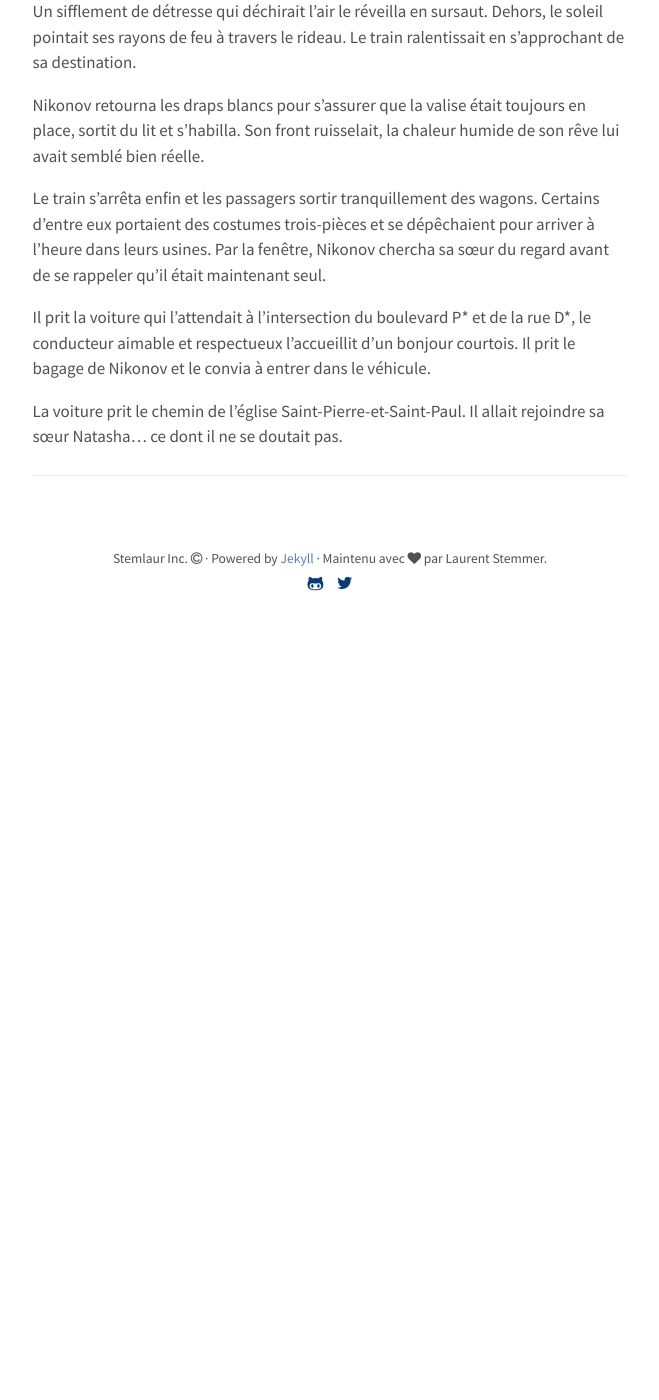
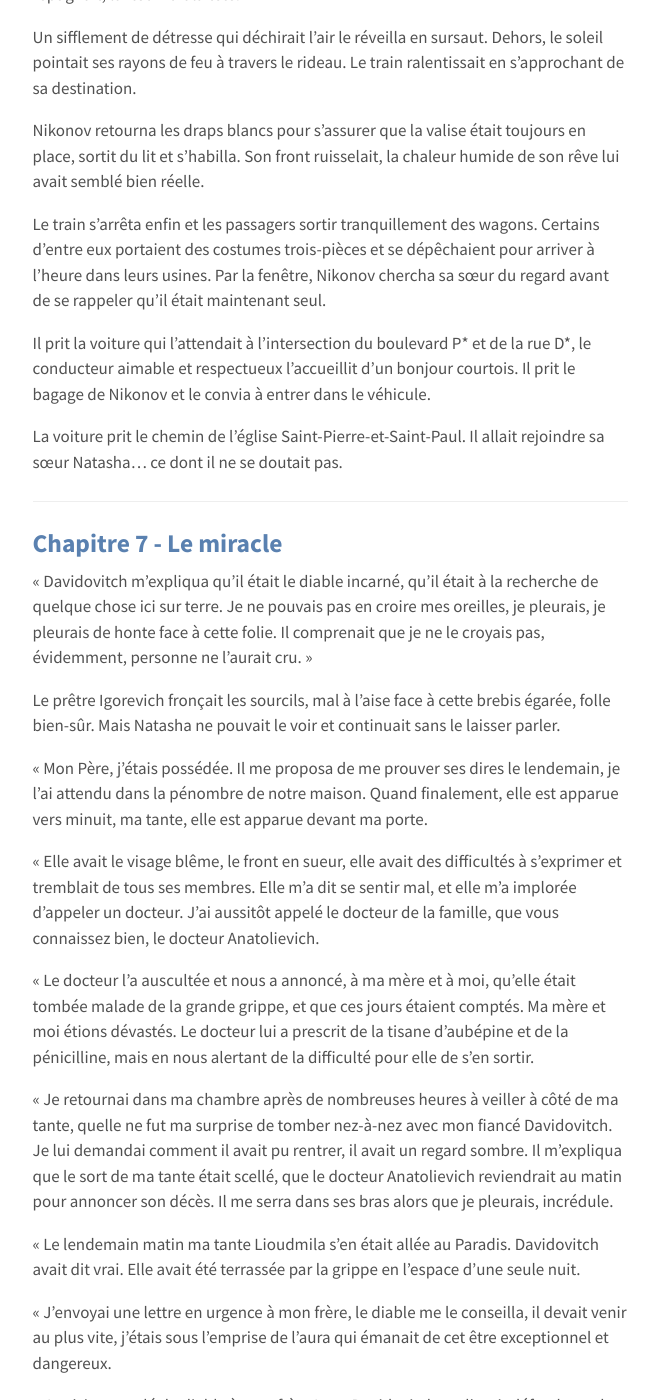
Before and after one commit to stemlaur/stemlaur.github.io, a Jekyll site: the page built from blog/_posts/2020/08/2020-08-19-nikonov-deuxieme-partie.md, in a window 1280 px wide and 1400 px high, scrolled down 9251 px. Shown: the whole window, without its empty margins (310-969 px from the left). Built offline with Jekyll 4.4.1, drawn with Linux system fonts in a browser that asks for light colours; a script that is not in the unit is left out; before the commit the page ends 9881 px from its top, so only the background shows below that; some of the changed text lies outside the part shown.

Commit message:
NOUVELLE | Nikonov - Deuxième partie - Chapitre 7

```diff
--- a/blog/_posts/2020/08/2020-08-19-nikonov-deuxieme-partie.md
+++ b/blog/_posts/2020/08/2020-08-19-nikonov-deuxieme-partie.md
@@ -19,6 +19,7 @@ image: /assets/images/posts/nikonov-2.jpg
     <li><a href="#nikonov-2-chapitre-4">Chapitre 4 - La lettre (2)</a></li>
     <li><a href="#nikonov-2-chapitre-5">Chapitre 5 - Les fiançailles</a></li>
     <li><a href="#nikonov-2-chapitre-6">Chapitre 6 - Le cauchemar</a></li>
+    <li><a href="#nikonov-2-chapitre-7">Chapitre 7 - Le miracle</a></li>
 </ul>
 
 ---
@@ -198,4 +199,41 @@ Il prit la voiture qui l’attendait à l’intersection du boulevard P* et de l
 
 La voiture prit le chemin de l’église Saint-Pierre-et-Saint-Paul. Il allait rejoindre sa sœur Natasha… ce dont il ne se doutait pas.
 
+
 ---
+
+<h2 id="nikonov-2-chapitre-7"><a href="#nikonov-2-chapitre-7">Chapitre 7 - Le miracle</a></h2>
+
+« Davidovitch m’expliqua qu’il était le diable incarné, qu’il était à la recherche de quelque chose ici sur terre. Je ne pouvais pas en croire mes oreilles, je pleurais, je pleurais de honte face à cette folie. Il comprenait que je ne le croyais pas, évidemment, personne ne l’aurait cru. »
+
+Le prêtre Igorevich fronçait les sourcils, mal à l’aise face à cette brebis égarée, folle bien-sûr. Mais Natasha ne pouvait le voir et continuait sans le laisser parler.
+
+« Mon Père, j’étais possédée. Il me proposa de me prouver ses dires le lendemain, je l’ai attendu dans la pénombre de notre maison. Quand finalement, elle est apparue vers minuit, ma tante, elle est apparue devant ma porte.
+
+« Elle avait le visage blême, le front en sueur, elle avait des difficultés à s’exprimer et tremblait de tous ses membres. Elle m’a dit se sentir mal, et elle m’a implorée d’appeler un docteur. J’ai aussitôt appelé le docteur de la famille, que vous connaissez bien, le docteur Anatolievich.
+
+« Le docteur l’a auscultée et nous a annoncé, à ma mère et à moi, qu’elle était tombée malade de la grande grippe, et que ces jours étaient comptés. Ma mère et moi étions dévastés. Le docteur lui a prescrit de la tisane d’aubépine et de la pénicilline, mais en nous alertant de la difficulté pour elle de s’en sortir.
+
+« Je retournai dans ma chambre après de nombreuses heures à veiller à côté de ma tante, quelle ne fut ma surprise de tomber nez-à-nez avec mon fiancé Davidovitch. Je lui demandai comment il avait pu rentrer, il avait un regard sombre. Il m’expliqua que le sort de ma tante était scellé, que le docteur Anatolievich reviendrait au matin pour annoncer son décès. Il me serra dans ses bras alors que je pleurais, incrédule.
+
+« Le lendemain matin ma tante Lioudmila s’en était allée au Paradis. Davidovitch avait dit vrai. Elle avait été terrassée par la grippe en l’espace d’une seule nuit.
+
+« J’envoyai une lettre en urgence à mon frère, le diable me le conseilla, il devait venir au plus vite, j’étais sous l’emprise de l’aura qui émanait de cet être exceptionnel et dangereux.
+
+« Je n’ai pas parlé du diable à mon frère Ivan, Davidovitch me l’avait défendu et, de toute façon, il m’aurait pris pour une folle. Nous avons tous les deux assisté aux derniers instants de ma mère. Et je n’ai plus revu Davidovitch pendant des semaines.
+
+« C’est il y a quelques jours qu’il est réapparu dans ma vie, mon père, il est venu dans ma chambre une nouvelle fois pour que j’aille lui chercher ce qu’il a appelé l'artefact dans cette église de Saint-Pierre-et-Saint-Paul… »
+
+À ces mots, les yeux de prêtre Igorevich s’écarquillèrent. Il balbutia quelques mots sous le choc :
+
+« Ce n’est pas possible, vous mentez ! Comment avez-vous entendu parlé de cet artefact ? »
+
+« Il a menacé de tuer mon frère à son tour si je ne le récupérais pas, je suis désolée, mon frère est tout ce qu’il me reste au monde, pardonnez-moi mon père pardonnez-moi. »
+
+Natasha tendit une arme à feu à travers le rideau entre les deux loges du confessionnal.
+
+« Voyez-vous, je n’étais pas sûr que vous fussiez le disciple dont parlait Davidovitch, mais vos mots vous ont trahi, et je dois récupérer cet objet et rompre mon pacte avec le diable. »
+
+Le prêtre Igorevich se leva et sortit du confessionnal pour se précipiter dans sa chambre de l’autre côté de l’église. Natasha sortit calmement et brandit son arme vers lui. Un coup de feu retentit, le prêtre tomba, raide mort. Natasha se retourna, son frère était là, de la fumée sortant de son revolver.
+
+Il avait entendu toute la conversation, il regardait sa sœur avec compassion. Il ne se sentait plus seul.
```
